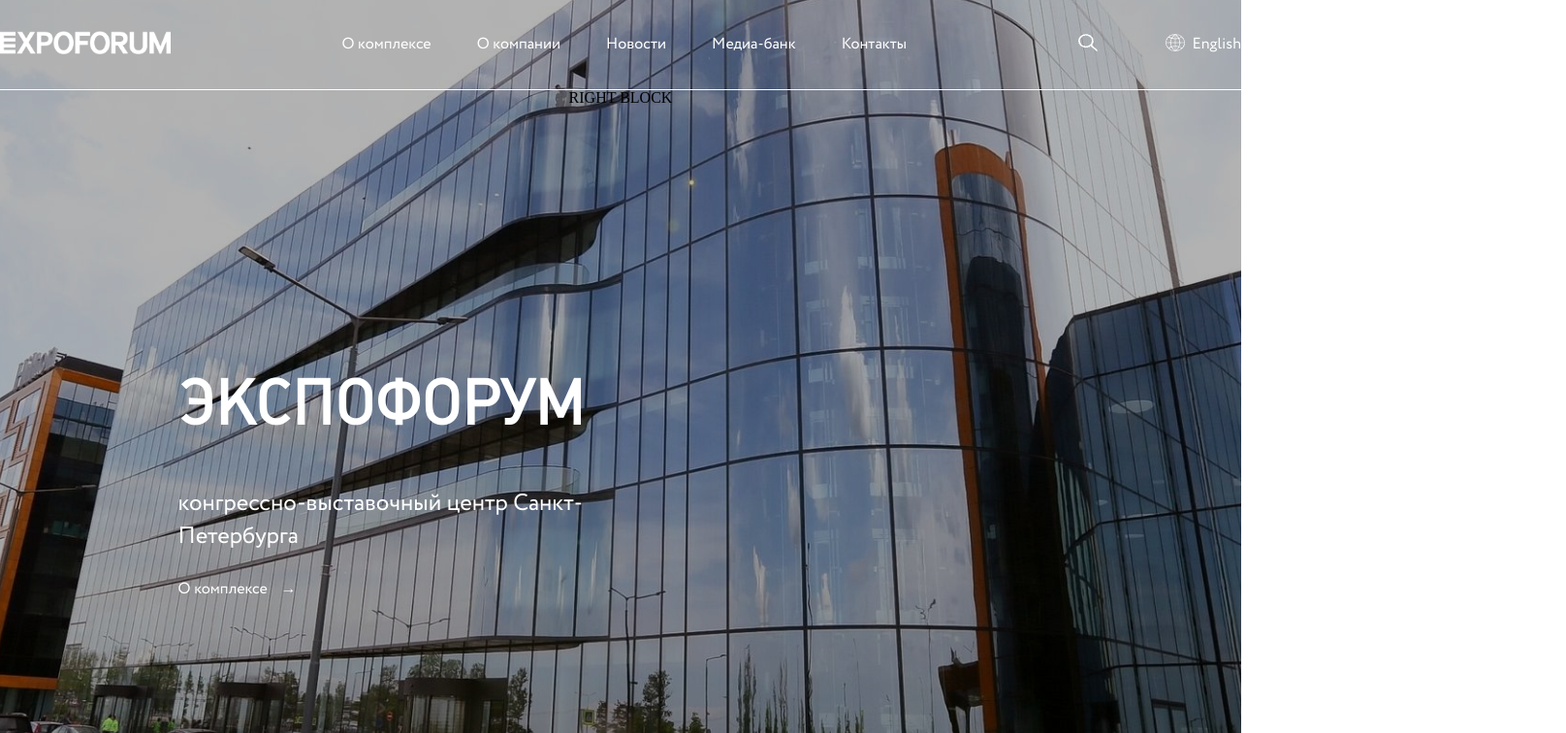
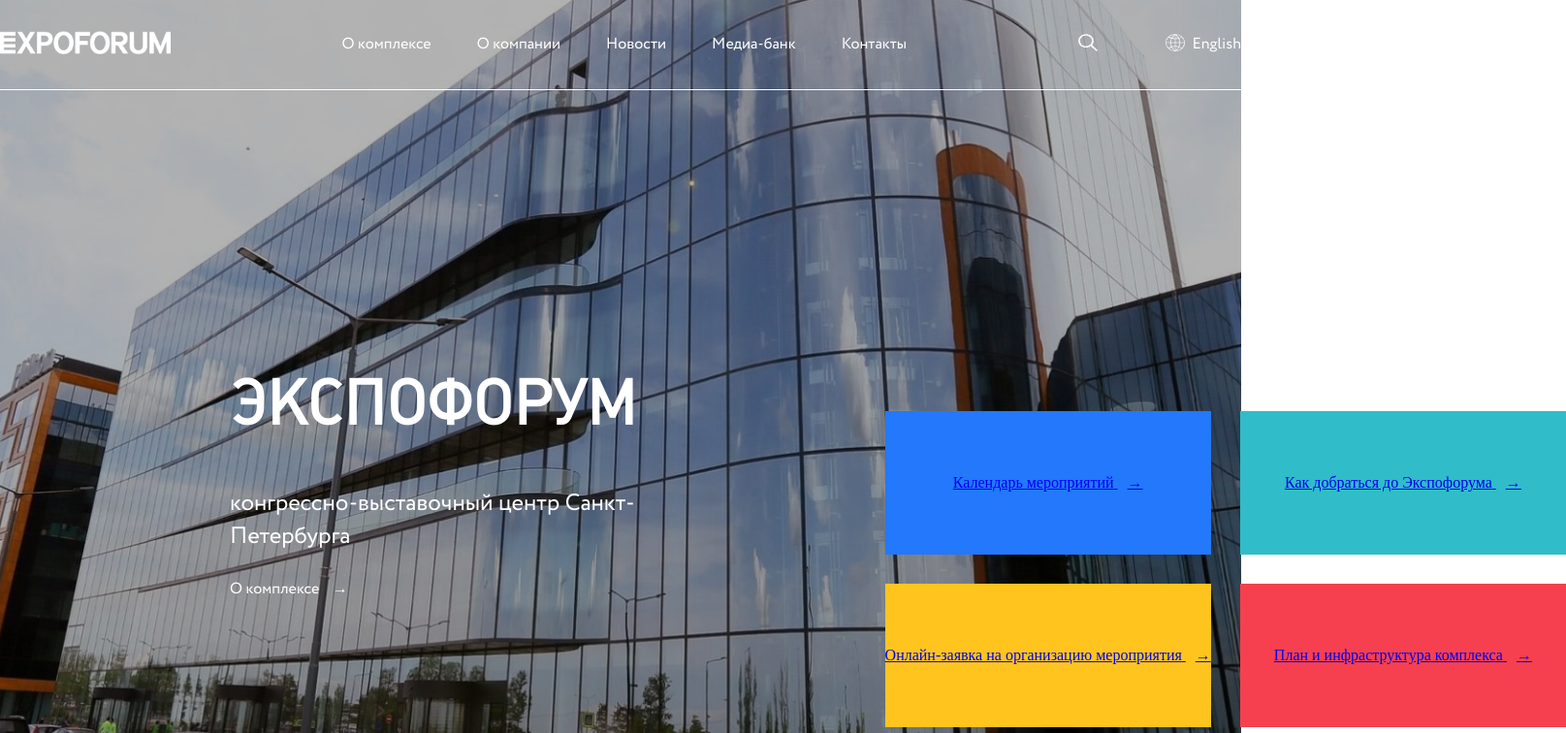
Before and after one commit to Mokkento12/expoforum, a React (Vite) app: page / in a window 1280 px wide. Shown: the top 756 px of the page at 97% size, 1615 px wide, since content can reach past the window. Built offline with nearby package versions, Linux system fonts and the light colour scheme.

Commit message:
Добавлены квадраты в правый блок

```diff
--- a/src/components/Hero/Hero.module.scss
+++ b/src/components/Hero/Hero.module.scss
@@ -6,6 +6,7 @@
 .heroWrapper {
   position: relative;
   display: flex;
+  min-height: 711px;
   gap: 37px;
 }
 .leftBlock {
@@ -47,4 +48,17 @@
   margin-left: 10px;
 }
 .rightBlock {
+  display: grid;
+  grid-template-columns: repeat(2, 1fr);
+  grid-gap: 30px;
+  position: absolute;
+  right: -975px;
+  bottom: 53px;
 }
+
+.square {
+  display: flex;
+  justify-content: center;
+  align-items: center;
+  height: 148px;
+}
--- a/src/components/Hero/Hero.tsx
+++ b/src/components/Hero/Hero.tsx
@@ -1,4 +1,33 @@
 import styles from "./Hero.module.scss";
+
+interface SquareProps {
+  title: string;
+  link: string;
+  color: string;
+}
+
+const squaresData: SquareProps[] = [
+  {
+    title: "Календарь мероприятий",
+    link: "Подробнее",
+    color: "rgb(35, 120, 252)",
+  },
+  {
+    title: "Как добраться до Экспофорума",
+    link: "Подробнее",
+    color: "rgb(48, 188, 201)",
+  },
+  {
+    title: "Онлайн-заявка на организацию мероприятия",
+    link: "Подробнее",
+    color: "rgb(255, 196, 30)",
+  },
+  {
+    title: "План и инфраструктура комплекса",
+    link: "Подробнее",
+    color: "rgb(246, 64, 79)",
+  },
+];
 
 const Hero = () => {
   return (
@@ -13,7 +42,19 @@
             О комплексе <span className={styles.arrow}>→</span>
           </a>
         </div>
-        <div className={styles.rightBlock}>RIGHT BLOCK</div>
+        <div className={styles.rightBlock}>
+          {squaresData.map((square, index) => (
+            <div
+              key={index}
+              className={styles.square}
+              style={{ backgroundColor: square.color }}
+            >
+              <a href={square.link} className={styles.squareLink}>
+                {square.title} <span className={styles.arrow}>→</span>
+              </a>
+            </div>
+          ))}
+        </div>
       </div>
     </section>
   );
```
